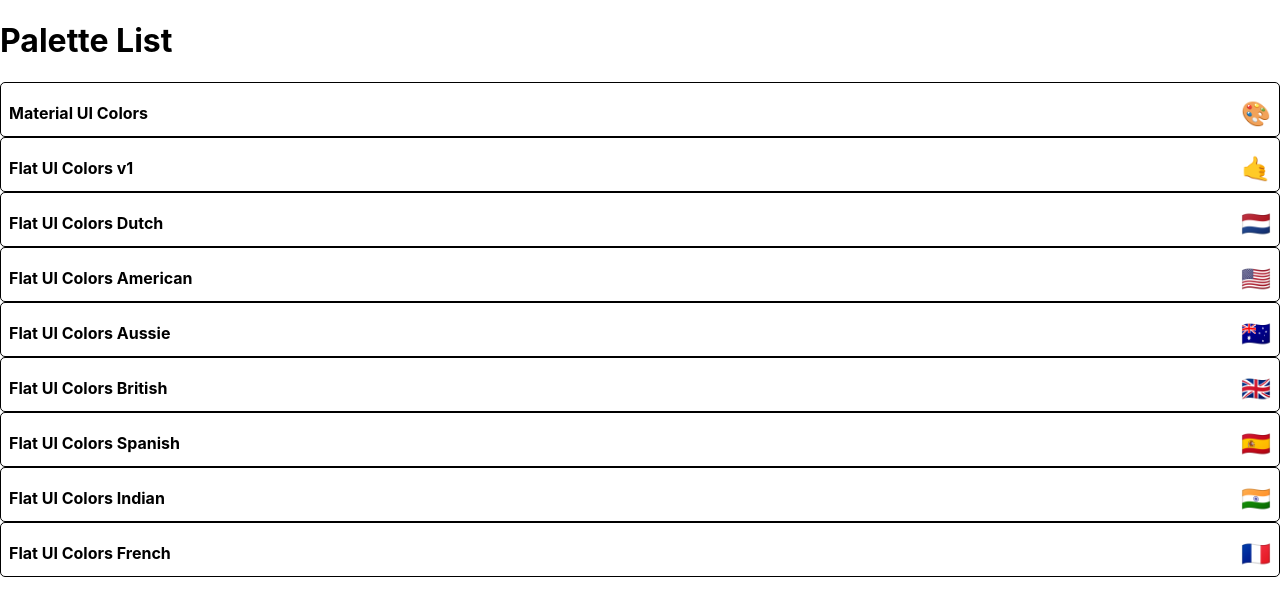
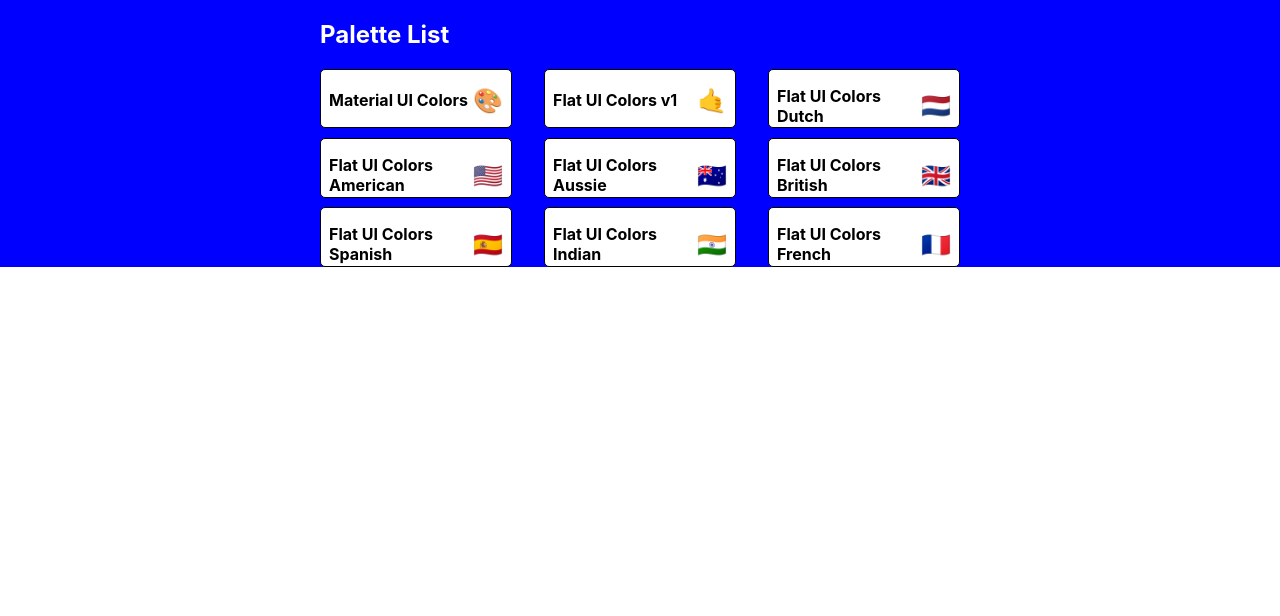
Before and after one commit to Cashley112/react-colors, a React (Create React App) app: page / in a window 1280 px wide. Shown: the top 616 px of the page. Built offline with nearby package versions, Linux system fonts and the light colour scheme.

Commit message:
start styling PaletteList withStyles

```diff
--- a/src/PaletteList.js
+++ b/src/PaletteList.js
@@ -1,19 +1,56 @@
 import React, { Component } from 'react';
 import { Link } from 'react-router-dom';
+import { withStyles } from '@material-ui/styles';
 import MiniPalette from './MiniPalette';
+
+const styles = {
+    root: {
+        backgroundColor: 'blue',
+        height: '100%',
+        display: 'flex',
+        alignItems: 'flex-start',
+        justifyContent: 'center'
+    },
+    container: {
+        width: '50%',
+        display: 'flex',
+        alignItems: 'flex-start',
+        flexDirection: 'column',
+        flexWrap: 'wrap'
+    },
+    nav: {
+        display: 'flex',
+        width: '100%',
+        justifyContent: 'space-between',
+        color: 'white'
+    },
+    palettes: {
+        boxSizing: 'border-box',
+        width: '100%',
+        display: 'grid',
+        gridTemplateColumns: 'repeat(3, 30%)',
+        gridGap: '5%'
+    }
+}
 
 class PaletteList extends Component {
     render() {
-        const { palettes } = this.props;
+        const { palettes, classes } = this.props;
         return(
-            <div>
-                <h1>Palette List</h1>
-                {palettes.map(palette => (
-                    <MiniPalette { ...palette } />
-                ))}
+            <div className={this.props.classes.root}>
+                <div className={classes.container}>
+                    <nav className={classes.nav}>
+                        <h1>Palette List</h1>
+                    </nav>
+                    <div className={classes.palettes}>
+                        {palettes.map(palette => (
+                            <MiniPalette { ...palette } />
+                        ))}
+                    </div>
+                </div>
             </div>
         )
     }
 }
 
-export default PaletteList;
+export default withStyles(styles)(PaletteList);
```
